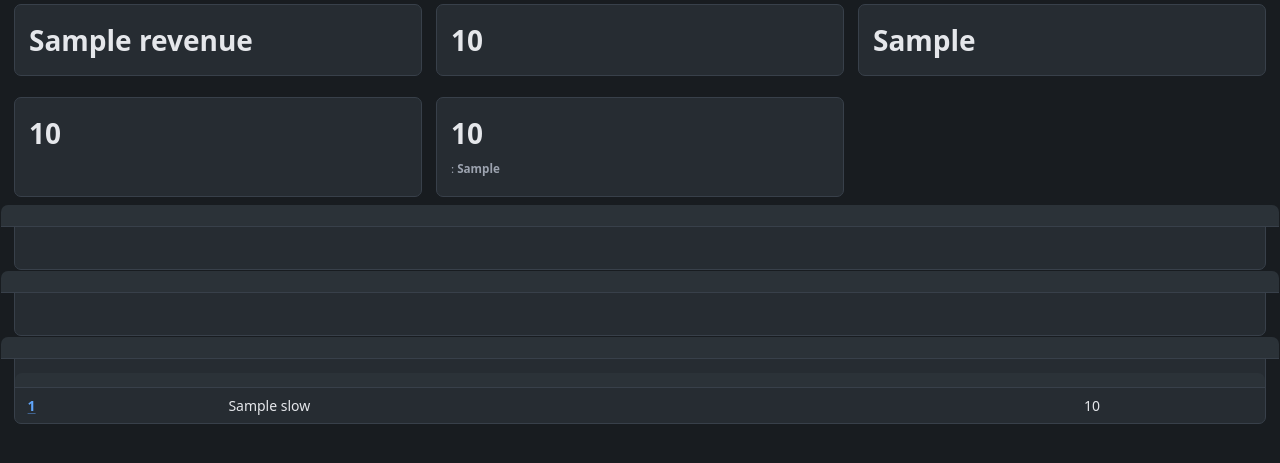
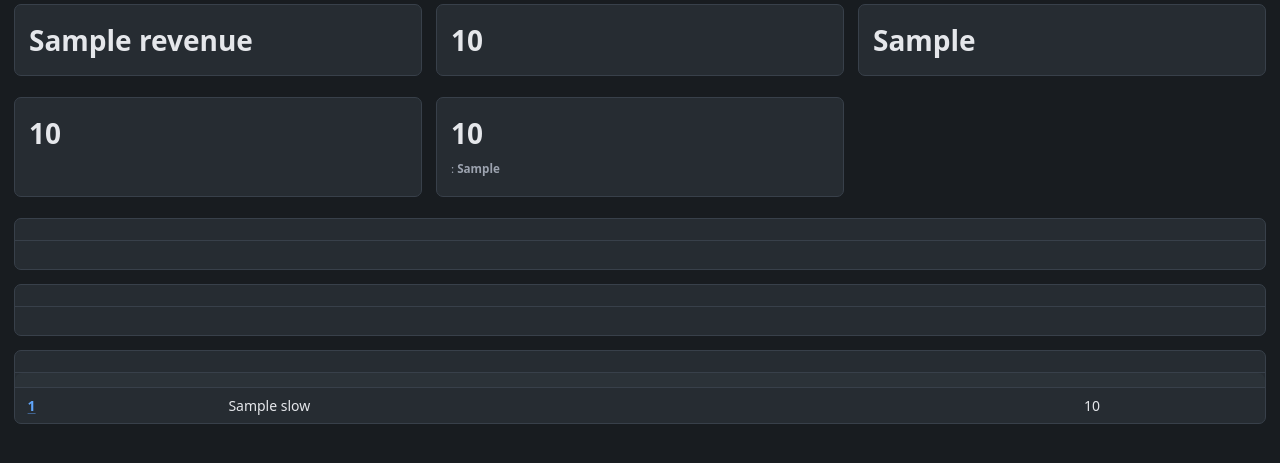
Before and after one commit to stuemi3d/makerhub3d, a Python web app: template app/templates/analysis_total.html in a window 1280 px wide. Shown: the part 211-674 px from the top of the page. Run offline with Jinja, Linux system fonts and the light colour scheme; the template is opened without the code that fills it: most values are stand-ins (such as "Sample title", 1, 10 or a date in 2020).

Commit message:
Kachel-Überschriften ragen nicht mehr über die Kachel hinaus (#207)
Co-Authored-By: Claude Sonnet 5.5 <noreply@anthropic.com>

```diff
--- a/app/templates/analysis_total.html
+++ b/app/templates/analysis_total.html
@@ -3,7 +3,7 @@
 {% block title %}{{ t('analysis_total.title') }} – {{ app_name }}{% endblock %}
 {% macro line_table(id, lines, title_key, empty_key) %}
 <article class="data-card" id="{{ id }}">
-  <header class="card-head"><h2>{{ t(title_key) }}</h2></header>
+  <div class="card-head"><h2>{{ t(title_key) }}</h2></div>
   {% if lines %}
   <div class="data-scroll">
     <table class="data-table">
@@ -87,7 +87,7 @@
 {{ line_table('top', totals.top, 'analysis_total.top', 'analysis_total.empty.top') }}
 {{ line_table('flop', totals.flop, 'analysis_total.flop', 'analysis_total.empty.flop') }}
 <article class="data-card" id="slow">
-  <header class="card-head"><h2>{{ t('analysis_total.slow') }}</h2></header>
+  <div class="card-head"><h2>{{ t('analysis_total.slow') }}</h2></div>
   {% if totals.slow %}
   <div class="data-scroll">
     <table class="data-table">
--- a/app/templates/article_analysis.html
+++ b/app/templates/article_analysis.html
@@ -38,7 +38,7 @@
 </div>
 {% endfor %}
 <article class="data-card">
-  <header class="card-head"><h2>{{ t('analysis.chart.title') }}</h2></header>
+  <div class="card-head"><h2>{{ t('analysis.chart.title') }}</h2></div>
   {% if point_rows %}
   <div class="chart-box">
     {# The data sits in an attribute, escaped by tojson and the template; no inline script. #}
--- a/app/templates/index.html
+++ b/app/templates/index.html
@@ -99,7 +99,7 @@
 <script src="/static/chart.min.js" defer></script>
 <script src="/static/dashboard_chart.js" defer></script>
 <article class="data-card" id="month-chart">
-  <header class="card-head"><h2>{{ t('dashboard.chart.title') }}</h2></header>
+  <div class="card-head"><h2>{{ t('dashboard.chart.title') }}</h2></div>
   <div class="chart-box">
     <canvas data-chart="{{ overview.chart|tojson|forceescape }}" data-revenue="{{ t('dashboard.chart.revenue') }}" data-cost="{{ t('dashboard.chart.cost') }}" role="img" aria-label="{{ t('dashboard.chart.summary') }}"></canvas>
   </div>
```
Also changed, not shown: tests/browser/test_dashboard.py (+11 -0 lines).
